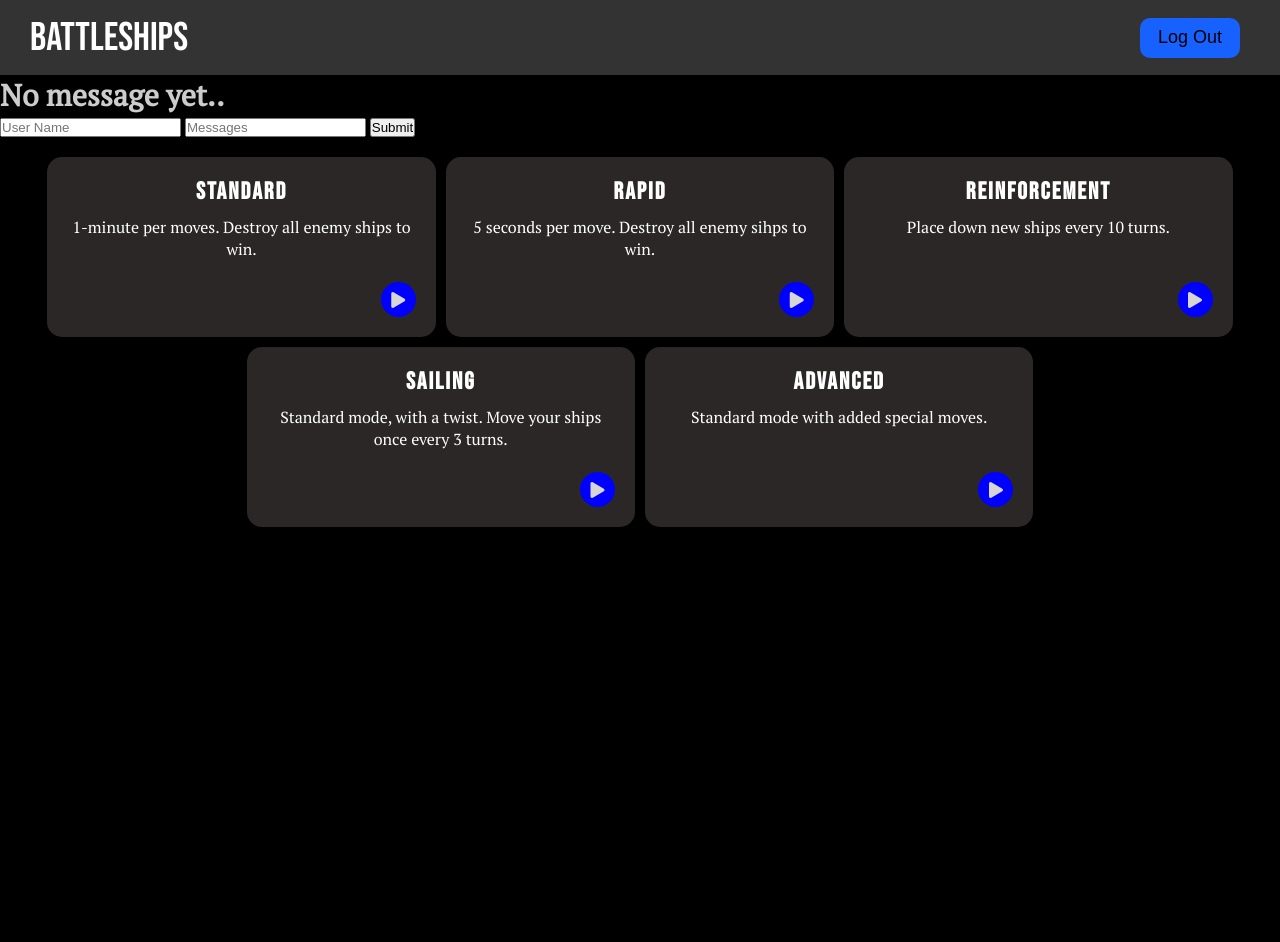
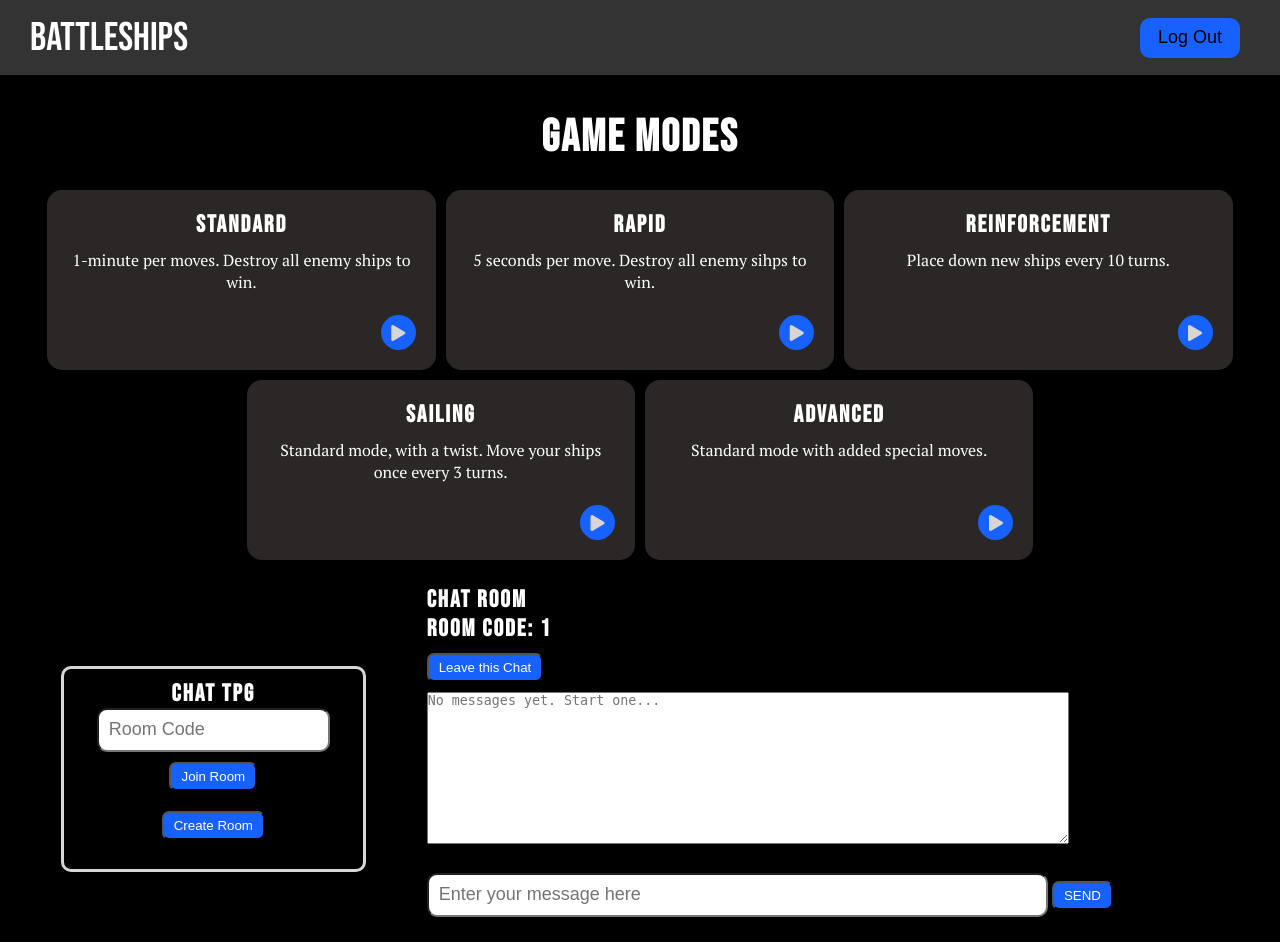
Before and after one commit to RyanChew1/battleships, a Flask app: page / in a window 1280 px wide. Before the commit the page ends 527 px from the top, so only its background shows below. Run offline with Flask 2, Linux system fonts and the light colour scheme; the visitor is signed in with stand-in values (Sample User, id 1); some libraries are stand-ins or nearby versions.

Commit message:
Add files via upload

```diff
--- a/app.py
+++ b/app.py
@@ -1,7 +1,16 @@
-from flask import Flask, request, render_template, redirect, url_for, session
+from flask import Flask, request, render_template, redirect, url_for, session, jsonify
+from flask_socketio import SocketIO, join_room, leave_room, emit
+from flask_session import Session
 import mysql.connector
+import random
+import string
 
 app = Flask(__name__, template_folder='templates')
+app.config['SESSION_TYPE'] = 'filesystem'
+
+Session(app)
+
+socketio = SocketIO(app, manage_session=False)
 
 mydb = mysql.connector.connect(
   host="127.0.0.1",
@@ -17,7 +26,7 @@ app.secret_key = 'secret_key'
 def index():
     print(session)
     if 'username' in session:
-        return render_template('logged_in.html')
+        return render_template('logged_in.html',visibility = 'none')
     else:
         return render_template('index.html')
 
@@ -78,6 +87,7 @@ def logout():
     session.clear()
     username = None
     return redirect(url_for('index'))
+
 # game modes
 @app.route('/standard.html', methods=['GET', 'POST'])
 def standard():
@@ -99,5 +109,105 @@ def sailing():
 def advanced():
     return render_template("advanced.html")
 
+
+
+
+# # START
+def dropEmpty():
+    cursor = mydb.cursor()
+    query = "DELETE FROM rooms WHERE numUsers = 0"
+    cursor.execute(query)
+    mydb.commit()
+
+def createNew(room):
+    cursor = mydb.cursor()
+    query = "INSERT INTO rooms (roomcode,numUsers) VALUE (%s, 1)"
+    cursor.execute(query,(room,))
+    mydb.commit()
+
+def adduser(room):
+    cursor = mydb.cursor()
+
+    queryNum = "SELECT numUsers FROM rooms WHERE roomcode = %s"
+    cursor.execute(queryNum, (room,))
+    num = cursor.fetchone()[0]
+    print(f"num: {num}")
+    query = "UPDATE rooms SET numUsers = %s WHERE roomcode=%s"
+    cursor.execute(query,(num+1,room))
+    mydb.commit()
+
+@app.route('/chat', methods=['GET', 'POST'])
+def chat():
+    if(request.method=='POST'):
+        cursor = mydb.cursor()
+        room = request.form['room']
+
+
+        query = "SELECT numUsers FROM rooms WHERE roomcode = %s"
+        cursor.execute(query, (room,))
+        result = cursor.fetchone()
+        if result:
+            session['room'] = room
+            adduser(room)
+            return render_template('logged_in.html', session = session,visibility = 'none')
+        else:
+            return render_template('logged_in.html', session = session,visibility = 'block')
+
+
+
+@app.route('/create', methods=['GET', 'POST'])
+def create():
+    if(request.method=='POST'):
+        cursor = mydb.cursor()
+        found = False
+        while not found:
+            room = ''
+            for i in range(8):
+                room+=random.choice(string.ascii_uppercase)
+
+            query = "SELECT numUsers FROM rooms WHERE roomcode = %s"
+            cursor.execute(query, (room,))
+            result = cursor.fetchone()
+            if result:
+                pass
+            else:
+                found=True
+        dropEmpty()
+        session['room'] = room
+
+        createNew(room)
+
+        return render_template('logged_in.html', session = session,visibility = 'none')
+
+
+@socketio.on('join', namespace='/chat')
+def join(message):
+    room = session.get('room')
+    join_room(room)
+    emit('status', {'msg':  session.get('username') + ' has entered the room.'}, room=room)
+
+
+@socketio.on('text', namespace='/chat')
+def text(message):
+    room = session.get('room')
+    emit('message', {'msg': session.get('username') + ' : ' + message['msg']}, room=room)
+
+
+
+# SUBRTRACT USER
+@socketio.on('left', namespace='/chat')
+def left(message):
+    room = session.get('room')
+    username = session.get('username')
+    leave_room(room)
+    session['room'] = None
+    emit('status', {'msg': username + ' has left the room.'}, room=room)
+
+
+# # END
+
+
+
 if __name__ == '__main__':
-    app.run(host='10.0.0.31', port=5000, debug=True)
+    #app.run(host='10.0.0.31', port=5000, debug=True)
+    socketio.run(app=app,host='10.0.0.31', port=5000, debug=True)
--- a/static/styles2.css
+++ b/static/styles2.css
@@ -11,6 +11,7 @@
     --color-white:rgb(216, 213, 213);
     --color-black:rgb(0, 0, 0);
     --color-grey1:rgb(43, 39, 39);
+    -color-grey2:rgb(22, 21, 21);
     --box-shadow: 0 3px 5px rgba(200,200,200,.5), 0 -3px 5px rgba(200,200,200,.5);
     --color-btn:#fff;
     --gradient-dark:90deg , #000 25%, rgb(37, 36, 39) 100%;
@@ -88,6 +89,12 @@ nav {
 
 
 
+.text-contain{
+  width: 100%;
+  text-align: center;
+  font-size: 30px;
+  padding: 20px 0;
+}
 .card-container {
     padding-top: 15px;
     display: flex;
@@ -119,7 +126,7 @@ nav {
     position: absolute;
     bottom: 20px;
     right: 20px;
-    background-color: blue;
+    background-color: var(--color-secondary);
     color: white;
     border-radius: 50%;
     text-align: center;
@@ -131,3 +138,59 @@ nav {
     align-items: center;
     font-size: 16px;
   }
+
+.chat-container{
+  margin-top: 20px;
+  display: grid;
+  grid-template-columns: 1fr 2fr;
+  background-color: var(--color-grey2);
+
+}
+
+  .chat{
+    padding-top: 30px;
+    display: flex;
+    justify-content: center;
+    align-items: center;
+    background-color: var(--color-grey2);
+  }
+  .chat-box{
+    text-align: center;
+    justify-content: center;
+    border-width:3px;
+    border-radius: 10px;
+    border-style:solid;
+    width: 70%;
+    height: 200px;
+    border-color:var(--color-white);
+    margin-bottom: 20px;
+    background-color: var(--color-grey2);
+  }
+
+#chat{
+  width: 75%;
+}
+
+  .form-signin {
+    text-align: center;
+  }
+
+  h1.h2 {
+    margin-top: 10px;
+  }
+
+  input[type="text"] {
+    height: 20px;
+    font-size: 18px;
+    width: 70%;
+    padding: 10px;
+    border-radius: 10px;
+  }
+
+  button.btn {
+    margin: 10px 0;
+    padding: 5px 10px;
+    border-radius: 7px;
+    background-color: var(--color-secondary);
+    color: white;
+  }
--- a/templates/logged_in.html
+++ b/templates/logged_in.html
@@ -12,6 +12,50 @@
         <link rel="preconnect" href="https://fonts.gstatic.com" crossorigin>
         <link href="https://fonts.googleapis.com/css2?family=Bebas+Neue&family=PT+Serif&display=swap" rel="stylesheet">
         <link rel="stylesheet" href="https://cdnjs.cloudflare.com/ajax/libs/font-awesome/5.15.4/css/all.min.css" integrity="sha512-1ycn6IcaQQ40/MKBW2W4Rhis/DbILU74C1vSrLJxCq57o941Ym01SwNsOMqvEBFlcgUa6xLiPY/NS5R+E6ztJQ==" crossorigin="anonymous" referrerpolicy="no-referrer" />
+        <script src="https://cdnjs.cloudflare.com/ajax/libs/jquery/1.12.4/jquery.min.js"></script>
+        <script src="https://cdnjs.cloudflare.com/ajax/libs/socket.io/1.7.3/socket.io.min.js"></script>
+        <script type='text/javascript'>
+          const socket = io("ws://localhost:5000");
+
+          socket.on("connect", () => {
+            // either with send()
+            alert("You're connected!");
+            socket.send("Hello!");
+
+            // or with emit() and custom event names
+            socket.emit("salutations", "Hello!", { "mr": "john" }, Uint8Array.from([1, 2, 3, 4]));
+          });
+          </script>
+
+        <script type="text/javascript" charset="utf-8">
+          var socket2;
+          $(document).ready(function(){
+              socket2 = io.connect('http://' + document.domain + ':' + location.port + '/chat');
+              socket2.on('connect', function() {
+                  socket2.emit('join', {});
+              });
+              socket2.on('status', function(data) {
+                  $('#chat').val($('#chat').val() + '<' + data.msg + '>\n');
+                  $('#chat').scrollTop($('#chat')[0].scrollHeight);
+              });
+              socket2.on('message', function(data) {
+                  $('#chat').val($('#chat').val() + data.msg + '\n');
+                  $('#chat').scrollTop($('#chat')[0].scrollHeight);
+              });
+              $('#send').click(function(e) {
+                      text = $('#text').val();
+                      $('#text').val('');
+                      socket2.emit('text', {msg: text});
+              });
+          });
+          function leave_room() {
+              socket2.emit('left', {}, function() {
+                  socket.disconnect();
+                  // go back to the login page
+                  window.location.href = "{{ url_for('index') }}";
+              });
+          }
+        </script>
 
       </head>
     <body>
@@ -27,18 +71,19 @@
                   </nav>
             </ul>
           </nav>
+
+
+
     <section class="main">
 
-      <h3 style='color: #ccc;font-size: 30px;'>No message yet..</h3>
-      <div class="message_holder"></div>
 
-      <form action="" method="POST">
-        <input type="text" class="username" placeholder="User Name"/>
-        <input type="text" class="message" placeholder="Messages"/>
-        <input type="submit"/>
-      </form>
+
 
         <div class="card-container">
+          <div class="text-contain">
+            <h1>GAME MODES</h1>
+          </div>
+
             <div class="card">
               <h2>Standard</h2>
               <p>1-minute per moves. Destroy all enemy ships to win.</p>
@@ -66,36 +111,58 @@
               </div>
           </div>
         </div>
-    </section>
 
-    <script src="https://ajax.googleapis.com/ajax/libs/jquery/1.12.4/jquery.min.js"></script>
-    <script src="https://cdnjs.cloudflare.com/ajax/libs/socket.io/1.7.3/socket.io.min.js"></script>
-    <script type="text/javascript">
-      var socket = io.connect('http://' + document.domain + ':' + location.port);
 
-      socket.on( 'connect', function() {
-        socket.emit( 'my event', {
-          data: 'User Connected'
-        } )
-        var form = $( 'form' ).on( 'submit', function( e ) {
-          e.preventDefault()
-          let user_name = $( 'input.username' ).val()
-          let user_input = $( 'input.message' ).val()
-          socket.emit( 'my event', {
-            user_name : user_name,
-            message : user_input
-          } )
-          $( 'input.message' ).val( '' ).focus()
-        } )
-      } )
-      socket.on( 'my response', function( msg ) {
-        console.log( msg )
-        if( typeof msg.user_name !== 'undefined' ) {
-          $( 'h3' ).remove()
-          $( 'div.message_holder' ).append( '<div><b style="color: #000">'+msg.user_name+'</b> '+msg.message+'</div>' )
-        }
-      })
-    </script>
+    <div class="chat-container">
+        <div class="chat">
+          <div class="chat-box">
+            <form class="form-signin" action="{{url_for('chat')}}" method="POST">
+              <h1 class="h2 mb-3 font-weight-normal">Chat TPG</h1>
+              <!-- <p id="err" style="display:{{ visibility }}">Code taken. Join or generate new.</p> -->
+              <input type="text" id="room" name="room" class="form-control" placeholder="Room Code" required><br>
+              <button  class="btn btn-lg btn-primary btn-block" value="submit">Join Room</button>
+            </form>
+              <form id="create-btn" action="{{ url_for('create') }}" method="post">
+                <button  class="btn btn-lg btn-primary btn-block" value="submit">Create Room</button>
+            </form>
+
+          </div>
+          </div>
+
+
+      <div class="chatwindow">
+        <div class="chat-txt">
+          <h2 >Chat Room</h2>
+          <h2>Room Code: {{session['room']}}</h2>
+          <button type="button" class="btn btn-danger" id="leave-btn" onclick=leave_room()>Leave this Chat</button>
+        </div>
+
+        <textarea id="chat" rows="10" placeholder="No messages yet. Start one..."></textarea><br /><br />
+        <input type="text" id="text" size="60" placeholder="Enter your message here" />
+        <button type="button" id="send" class="btn btn-success">SEND</button><br /><br />
+
+      </div>
+  </div>
+
+
+</section>
+
+    <script>
+      var input = document.getElementById("text");
+
+      // Execute a function when the user presses a key on the keyboard
+      input.addEventListener("keypress", function(event) {
+      // If the user presses the "Enter" key on the keyboard
+      if (event.key === "Enter") {
+          // Cancel the default action, if needed
+          event.preventDefault();
+          // Trigger the button element with a click
+          document.getElementById("send").click();
+      }
+      });
+  </script>
+  <script type="text/javascript" src="{{ url_for('static', filename='app.js') }}"></script>
+
 
     </body>
 </html>
```
